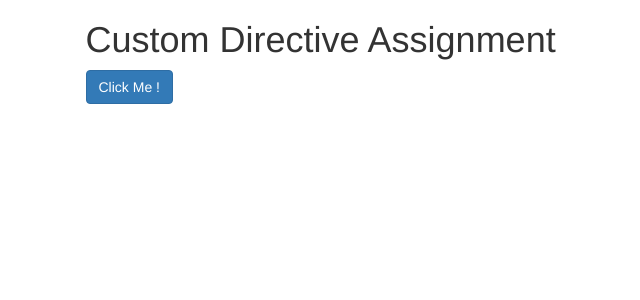
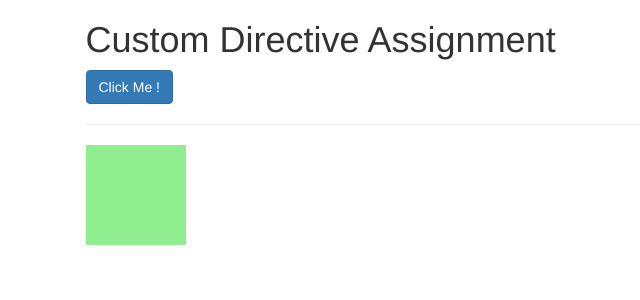
Before and after one commit to smarigowda/vuejs-cli-udemy, a Vue app: page / in a window 1280 px wide. Shown: the top 300 px of the page, without its empty margins (277-917 px from the left). Built offline with nearby package versions, Linux system fonts and the light colour scheme; a web font is replaced by a local one.

Commit message:
exercise complete

```diff
--- a/src/App.vue
+++ b/src/App.vue
@@ -3,7 +3,12 @@
     <div class="row">
       <div class="col-xs-12 col-sm-8 col-sm-offset-2 col-md-6 col-md-offset-3">
         <h1>Custom Directive Assignment</h1>
-        <button v-customOn="clicked" class="btn btn-primary">Click Me !</button>
+        <button v-customOn:click="clicked" class="btn btn-primary">Click Me !</button>
+        <hr/>
+        <div
+          style="width: 100px; height: 100px; background-color: lightgreen"
+          v-customOn:mouseenter="mouseEntered"
+          v-customOn:mouseleave="mouseLeft"></div>
       </div>
     </div>
   </div>
@@ -14,15 +19,24 @@ export default {
   directives: {
     customOn: {
       bind(el, binding) {
-        el.onclick = function() {
-          binding.value();
-        }
+        // el.onclick = function() {
+        //   binding.value();
+        // }
+        const type = binding.arg;
+        const fn = binding.value;
+        el.addEventListener(type, fn)
       }
     }
   },
   methods: {
     clicked() {
       alert('clicked...')
+    },
+    mouseEntered() {
+      console.log('mouse entered....');
+    },
+    mouseLeft() {
+      console.log('mouse left....');
     }
   }
 };
```
